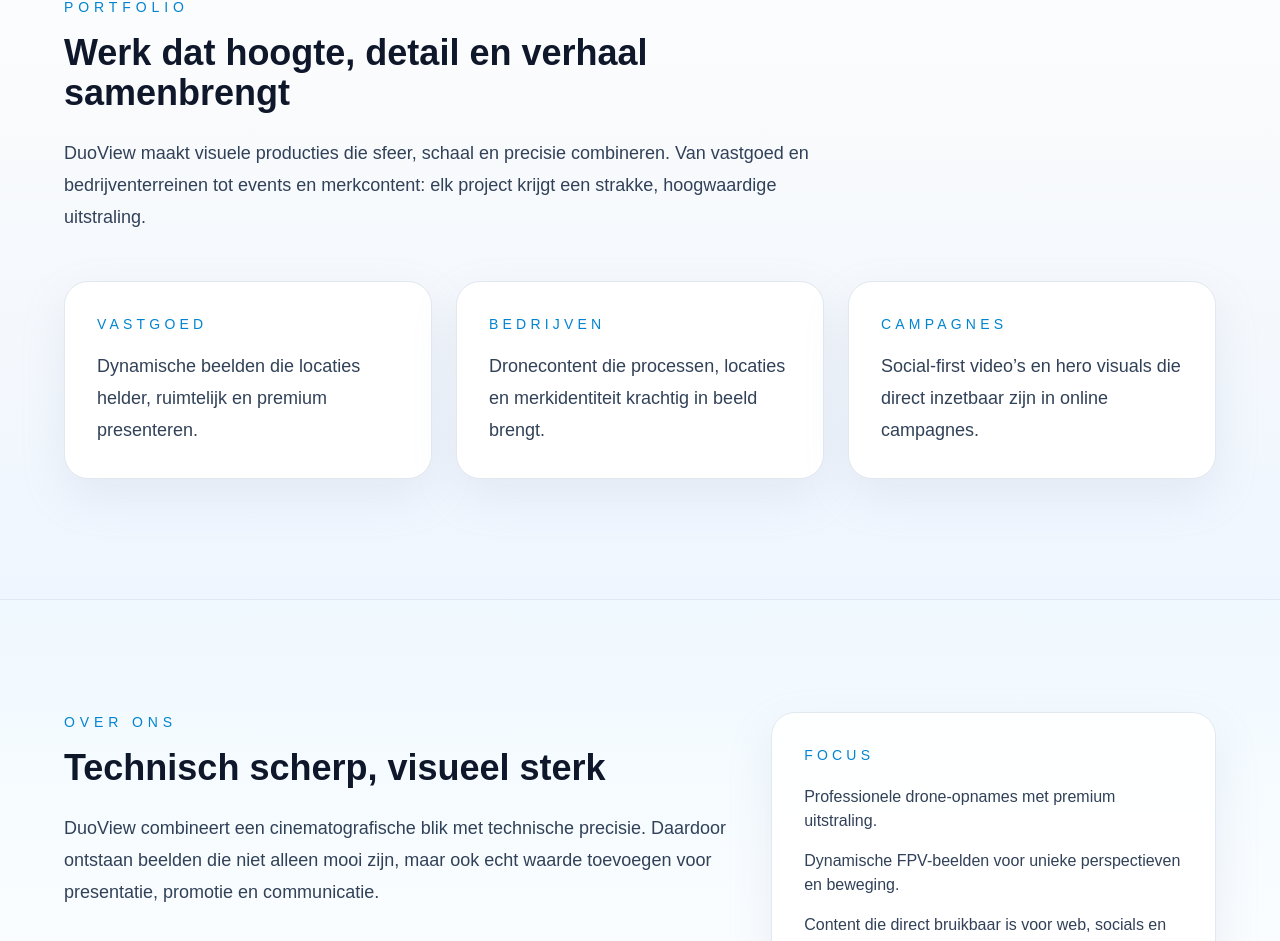
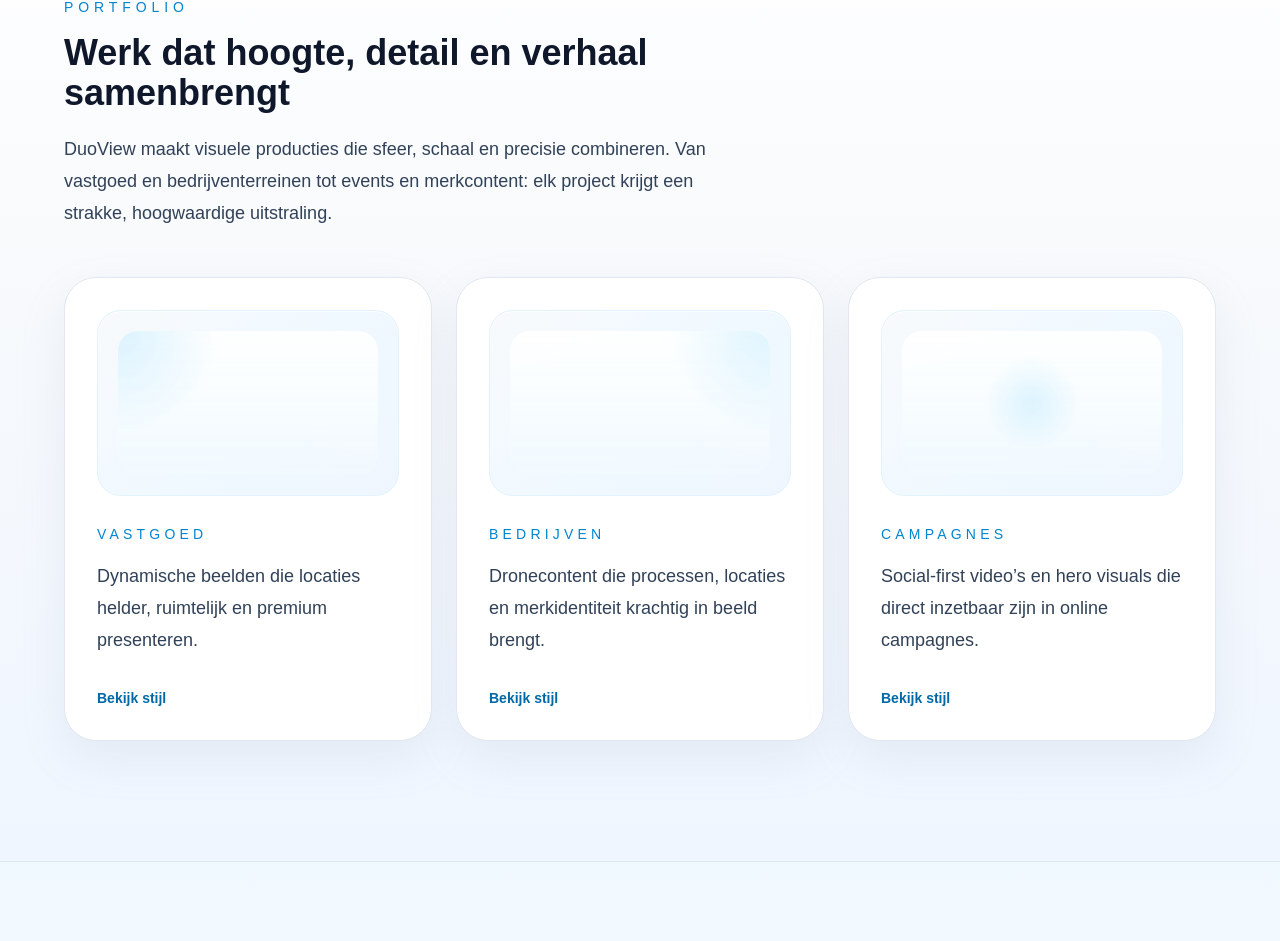
Before and after one commit to rickdurieux/duoview-website, a Next.js app: page / in a window 1280 px wide. Shown: the part 2716-3657 px from the top of the page. Built offline with nearby package versions, Linux system fonts and the light colour scheme.

Commit message:
Refine portfolio section

```diff
--- a/app/page.tsx
+++ b/app/page.tsx
@@ -232,14 +232,14 @@
         className="border-t border-slate-200 bg-[linear-gradient(180deg,#ffffff_0%,#f8fafc_36%,#eff6ff_100%)]"
       >
         <div className="mx-auto max-w-7xl px-6 py-20 sm:px-10 lg:px-16 lg:py-28">
-          <div className="max-w-3xl">
+          <div className="max-w-2xl">
             <p className="text-sm font-medium uppercase tracking-[0.35em] text-sky-600">
               Portfolio
             </p>
             <h2 className="mt-4 text-3xl font-semibold text-slate-900 sm:text-4xl">
               Werk dat hoogte, detail en verhaal samenbrengt
             </h2>
-            <p className="mt-6 text-base leading-8 text-slate-700 sm:text-lg">
+            <p className="mt-5 text-base leading-8 text-slate-700 sm:text-lg">
               DuoView maakt visuele producties die sfeer, schaal en precisie
               combineren. Van vastgoed en bedrijventerreinen tot events en
               merkcontent: elk project krijgt een strakke, hoogwaardige
@@ -248,34 +248,61 @@
           </div>
 
           <div className="-mx-6 mt-12 flex snap-x snap-mandatory gap-6 overflow-x-auto px-6 pb-2 md:mx-0 md:grid md:grid-cols-2 md:overflow-visible md:px-0 lg:grid-cols-3">
-            <article className="min-w-[82%] snap-center rounded-3xl border border-slate-200 bg-white p-8 shadow-[0_18px_45px_rgba(148,163,184,0.16)] md:min-w-0">
-              <p className="text-sm uppercase tracking-[0.3em] text-sky-600">
+            <article className="group flex min-w-[82%] snap-center flex-col rounded-[2rem] border border-slate-200 bg-white p-6 shadow-[0_18px_45px_rgba(148,163,184,0.14)] transition-all duration-300 hover:-translate-y-2 hover:border-sky-200 hover:shadow-[0_28px_60px_rgba(125,211,252,0.18)] sm:p-8 md:min-w-0">
+              <div className="rounded-[1.5rem] border border-sky-100/80 bg-[linear-gradient(135deg,rgba(248,250,252,1),rgba(240,249,255,1),rgba(239,246,255,1))] p-5 shadow-[inset_0_1px_0_rgba(255,255,255,0.95)] transition-all duration-300 group-hover:-translate-y-1 group-hover:border-sky-200">
+                <div className="h-36 rounded-[1.25rem] bg-[radial-gradient(circle_at_top_left,rgba(125,211,252,0.28),transparent_34%),linear-gradient(180deg,rgba(255,255,255,0.92),rgba(240,249,255,0.88))]" />
+              </div>
+              <p className="mt-7 text-sm uppercase tracking-[0.3em] text-sky-600">
                 Vastgoed
               </p>
-              <p className="mt-4 text-lg leading-8 text-slate-700">
+              <p className="mt-4 flex-1 text-lg leading-8 text-slate-700">
                 Dynamische beelden die locaties helder, ruimtelijk en premium
                 presenteren.
               </p>
+              <a
+                href="#contact"
+                className="mt-8 inline-flex items-center text-sm font-semibold text-sky-700 transition group-hover:text-sky-800"
+              >
+                Bekijk stijl
+              </a>
             </article>
 
-            <article className="min-w-[82%] snap-center rounded-3xl border border-slate-200 bg-white p-8 shadow-[0_18px_45px_rgba(148,163,184,0.16)] md:min-w-0">
-              <p className="text-sm uppercase tracking-[0.3em] text-sky-600">
+            <article className="group flex min-w-[82%] snap-center flex-col rounded-[2rem] border border-slate-200 bg-white p-6 shadow-[0_18px_45px_rgba(148,163,184,0.14)] transition-all duration-300 hover:-translate-y-2 hover:border-sky-200 hover:shadow-[0_28px_60px_rgba(125,211,252,0.18)] sm:p-8 md:min-w-0">
+              <div className="rounded-[1.5rem] border border-sky-100/80 bg-[linear-gradient(135deg,rgba(248,250,252,1),rgba(240,249,255,1),rgba(239,246,255,1))] p-5 shadow-[inset_0_1px_0_rgba(255,255,255,0.95)] transition-all duration-300 group-hover:-translate-y-1 group-hover:border-sky-200">
+                <div className="h-36 rounded-[1.25rem] bg-[radial-gradient(circle_at_top_right,rgba(125,211,252,0.24),transparent_34%),linear-gradient(180deg,rgba(255,255,255,0.92),rgba(240,249,255,0.88))]" />
+              </div>
+              <p className="mt-7 text-sm uppercase tracking-[0.3em] text-sky-600">
                 Bedrijven
               </p>
-              <p className="mt-4 text-lg leading-8 text-slate-700">
+              <p className="mt-4 flex-1 text-lg leading-8 text-slate-700">
                 Dronecontent die processen, locaties en merkidentiteit krachtig
                 in beeld brengt.
               </p>
+              <a
+                href="#contact"
+                className="mt-8 inline-flex items-center text-sm font-semibold text-sky-700 transition group-hover:text-sky-800"
+              >
+                Bekijk stijl
+              </a>
             </article>
 
-            <article className="min-w-[82%] snap-center rounded-3xl border border-slate-200 bg-white p-8 shadow-[0_18px_45px_rgba(148,163,184,0.16)] md:min-w-0">
-              <p className="text-sm uppercase tracking-[0.3em] text-sky-600">
+            <article className="group flex min-w-[82%] snap-center flex-col rounded-[2rem] border border-slate-200 bg-white p-6 shadow-[0_18px_45px_rgba(148,163,184,0.14)] transition-all duration-300 hover:-translate-y-2 hover:border-sky-200 hover:shadow-[0_28px_60px_rgba(125,211,252,0.18)] sm:p-8 md:min-w-0">
+              <div className="rounded-[1.5rem] border border-sky-100/80 bg-[linear-gradient(135deg,rgba(248,250,252,1),rgba(240,249,255,1),rgba(239,246,255,1))] p-5 shadow-[inset_0_1px_0_rgba(255,255,255,0.95)] transition-all duration-300 group-hover:-translate-y-1 group-hover:border-sky-200">
+                <div className="h-36 rounded-[1.25rem] bg-[radial-gradient(circle_at_center,rgba(125,211,252,0.22),transparent_32%),linear-gradient(180deg,rgba(255,255,255,0.92),rgba(240,249,255,0.88))]" />
+              </div>
+              <p className="mt-7 text-sm uppercase tracking-[0.3em] text-sky-600">
                 Campagnes
               </p>
-              <p className="mt-4 text-lg leading-8 text-slate-700">
+              <p className="mt-4 flex-1 text-lg leading-8 text-slate-700">
                 Social-first video’s en hero visuals die direct inzetbaar zijn
                 in online campagnes.
               </p>
+              <a
+                href="#contact"
+                className="mt-8 inline-flex items-center text-sm font-semibold text-sky-700 transition group-hover:text-sky-800"
+              >
+                Bekijk stijl
+              </a>
             </article>
           </div>
         </div>
```
